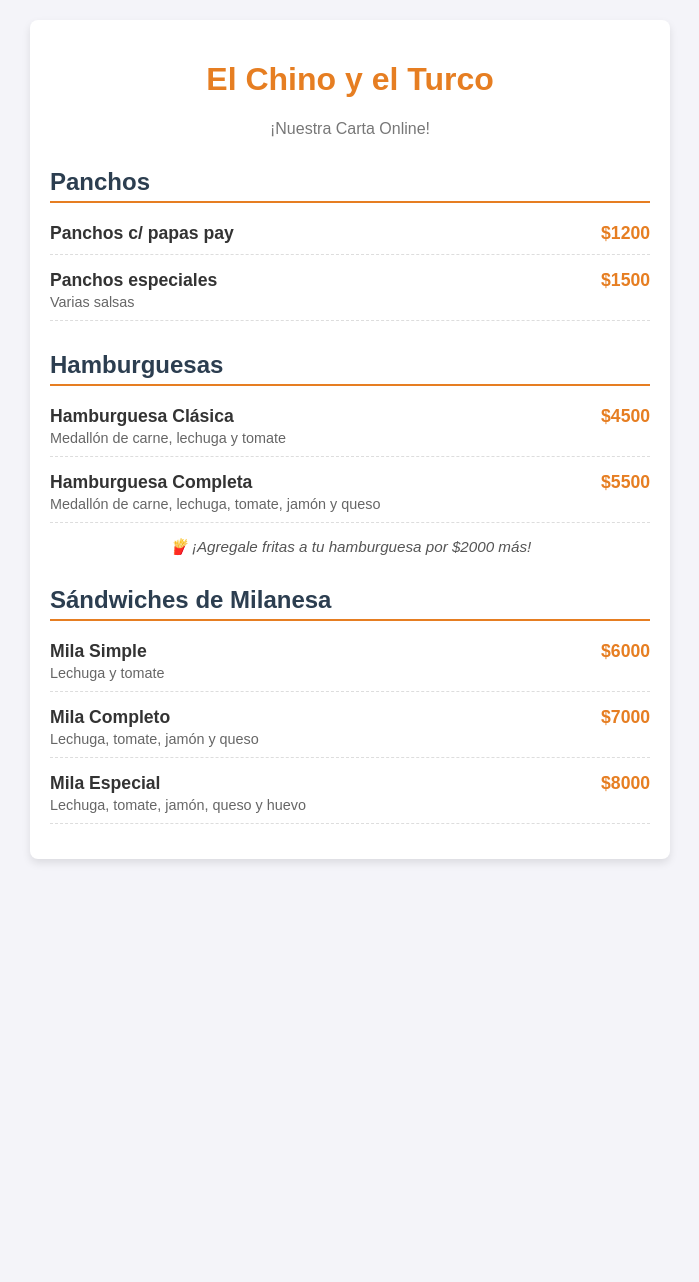
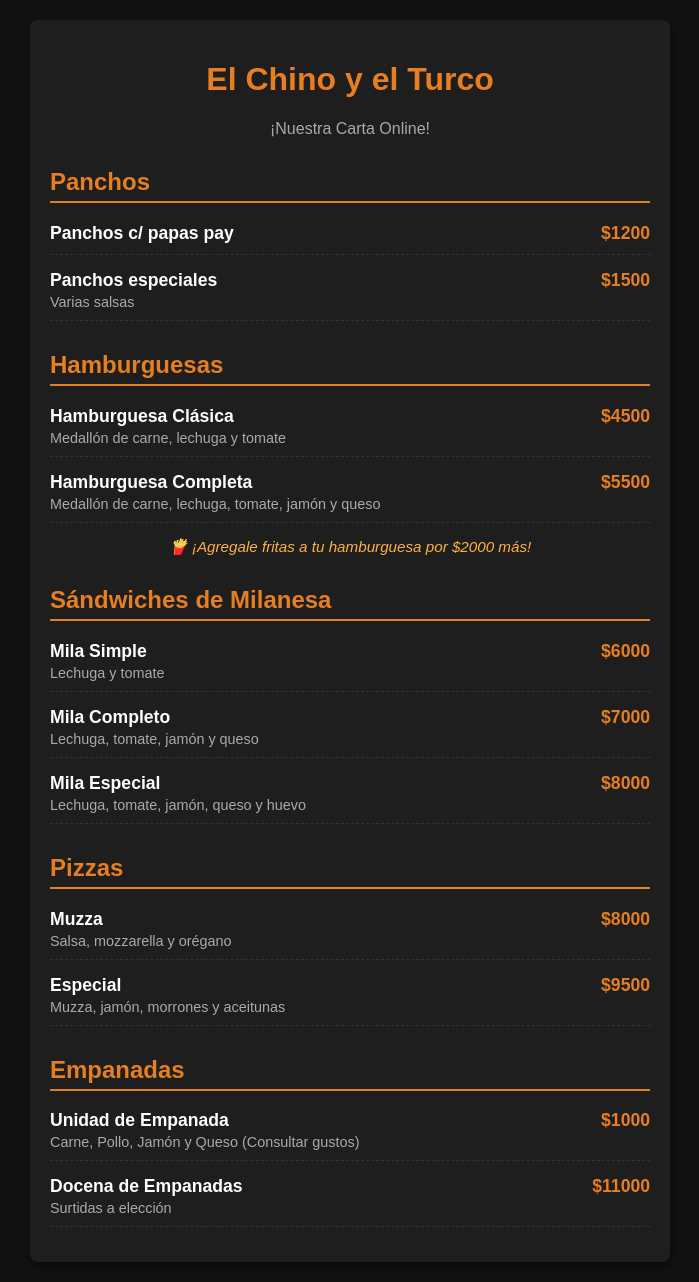
Before and after one commit to santinosuarezm-sys/santinosuarezm-sys-menu-el-chino-y-el-turco, a Flask app: page / in a window 1280 px wide. Shown: the whole page, without its empty margins (290-989 px from the left). Before the commit the page ends 863 px from the top, so only its background shows below. Run offline with Flask 3, Linux system fonts and the light colour scheme.

Commit message:
index.html

```diff
--- a/templates/index.html
+++ b/templates/index.html
@@ -7,34 +7,34 @@
     <style>
         body {
             font-family: Arial, sans-serif;
-            background-color: #f4f4f9;
-            color: #333;
+            background-color: #121212; /* Fondo negro */
+            color: #e0e0e0; /* Texto claro para que se lea bien */
             margin: 0;
             padding: 20px;
         }
         .container {
             max-width: 600px;
             margin: 0 auto;
-            background: #fff;
+            background: #1e1e1e; /* Tarjeta oscura para el menú */
             padding: 20px;
             border-radius: 8px;
-            box-shadow: 0 4px 8px rgba(0,0,0,0.1);
+            box-shadow: 0 4px 12px rgba(0,0,0,0.5);
         }
         h1 {
             text-align: center;
-            color: #e67e22;
+            color: #e67e22; /* Título naranja */
         }
         h2 {
-            border-bottom: 2px solid #e67e22;
+            border-bottom: 2px solid #e67e22; /* Línea naranja que te gusta */
             padding-bottom: 5px;
             margin-top: 30px;
-            color: #2c3e50;
+            color: #e67e22;
         }
         .item {
             display: flex;
             justify-content: space-between;
             margin-bottom: 15px;
-            border-bottom: 1px dashed #ddd;
+            border-bottom: 1px dashed #333;
             padding-bottom: 10px;
         }
         .info {
@@ -44,22 +44,23 @@
         .nombre {
             font-weight: bold;
             font-size: 1.1em;
+            color: #ffffff;
         }
         .descripcion {
             font-size: 0.9em;
-            color: #666;
+            color: #aaa;
             margin-top: 3px;
         }
         .precio {
             font-weight: bold;
-            color: #e67e22;
+            color: #e67e22; /* Precios en naranja */
             font-size: 1.1em;
             white-space: nowrap;
         }
         .nota {
             text-align: center;
             font-style: italic;
-            color: #555;
+            color: #ffb142;
             margin-top: 10px;
             margin-bottom: 20px;
             font-size: 0.95em;
@@ -70,7 +71,7 @@
 
     <div class="container">
         <h1>El Chino y el Turco</h1>
-        <p style="text-align: center; color: #777;">¡Nuestra Carta Online!</p>
+        <p style="text-align: center; color: #aaa;">¡Nuestra Carta Online!</p>
 
         <!-- SECCIÓN PANCHOS -->
         <h2>Panchos</h2>
@@ -90,8 +91,6 @@
 
         <!-- SECCIÓN HAMBURGUESAS -->
         <h2>Hamburguesas</h2>
-
-        <!-- Reemplaza o ajusta aquí tus hamburguesas actuales si ya tenías algunas cargadas -->
         <div class="item">
             <div class="info">
                 <div class="nombre">Hamburguesa Clásica</div>
@@ -106,7 +105,6 @@
             </div>
             <div class="precio">$5500</div>
         </div>
-
         <div class="nota">🍟 ¡Agregale fritas a tu hamburguesa por $2000 más!</div>
 
         <!-- SECCIÓN SÁNDWICHES -->
@@ -133,6 +131,40 @@
             <div class="precio">$8000</div>
         </div>
 
+        <!-- SECCIÓN PIZZAS -->
+        <h2>Pizzas</h2>
+        <div class="item">
+            <div class="info">
+                <div class="nombre">Muzza</div>
+                <div class="descripcion">Salsa, mozzarella y orégano</div>
+            </div>
+            <div class="precio">$8000</div>
+        </div>
+        <div class="item">
+            <div class="info">
+                <div class="nombre">Especial</div>
+                <div class="descripcion">Muzza, jamón, morrones y aceitunas</div>
+            </div>
+            <div class="precio">$9500</div>
+        </div>
+
+        <!-- SECCIÓN EMPANADAS -->
+        <h2>Empanadas</h2>
+        <div class="item">
+            <div class="info">
+                <div class="nombre">Unidad de Empanada</div>
+                <div class="descripcion">Carne, Pollo, Jamón y Queso (Consultar gustos)</div>
+            </div>
+            <div class="precio">$1000</div>
+        </div>
+        <div class="item">
+            <div class="info">
+                <div class="nombre">Docena de Empanadas</div>
+                <div class="descripcion">Surtidas a elección</div>
+            </div>
+            <div class="precio">$11000</div>
+        </div>
+
     </div>
 
 </body>
```
